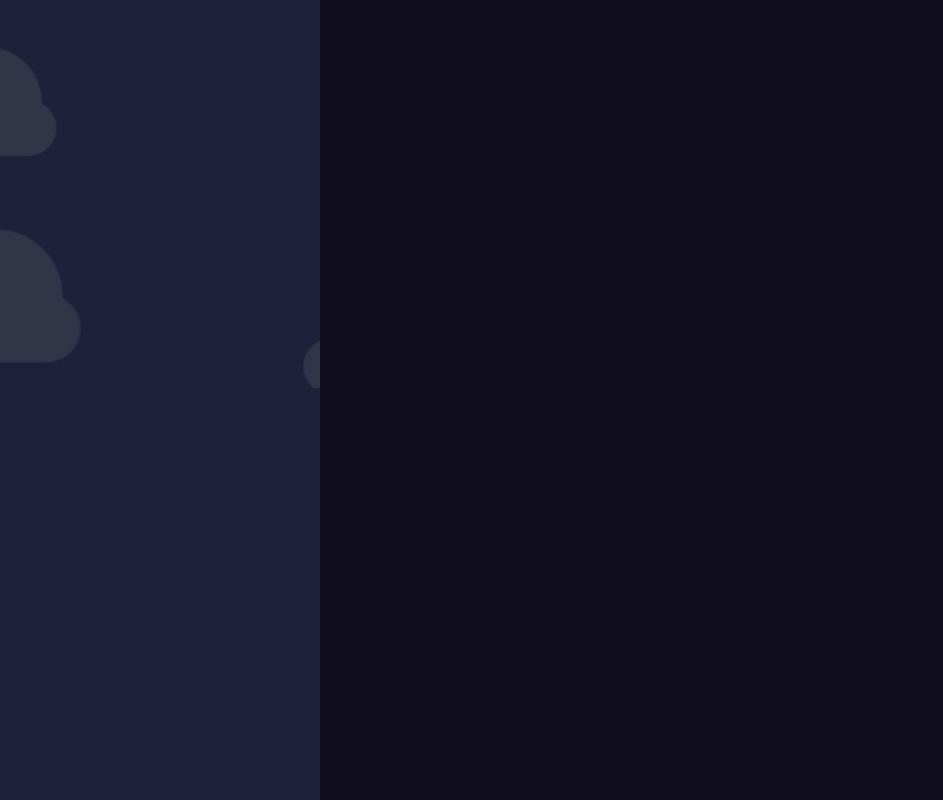
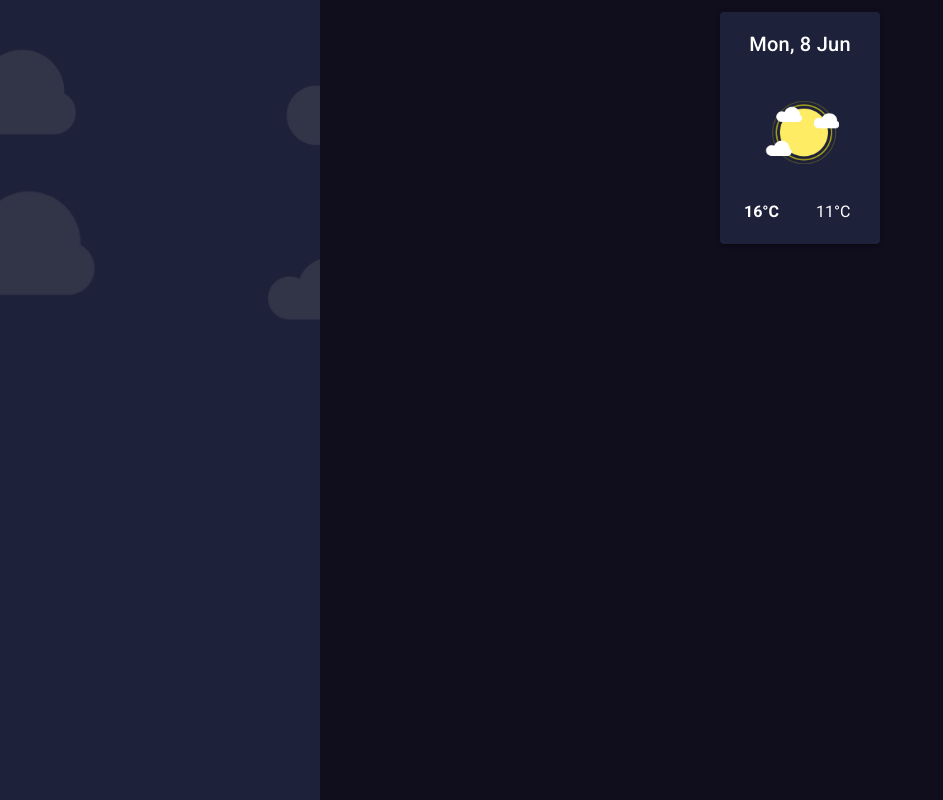
Before and after one commit to Joseline-Pineda/weather-app-v1, a Vue app: page / in a window 1280 px wide. Shown: the whole page, without its empty margins (0-943 px from the left). Built offline with nearby package versions, Linux system fonts and the light colour scheme.

Commit message:
agregando WeatherWidget component

```diff
--- /dev/null
+++ b/src/components/WeatherWidget.vue
@@ -0,0 +1,49 @@
+<template>
+  <v-card class="mx-auto primary" max-width="160">
+    <v-list-item two-line>
+      <v-list-item-content>
+        <v-list-item-title class="text-h6 text-center">
+          Mon, 8 Jun
+        </v-list-item-title>
+      </v-list-item-content>
+    </v-list-item>
+
+    <v-card-text>
+      <v-row>
+        <v-col cols="12" offset-md="2" md="8">
+          <v-img src="@/assets/img/LightCloud.png" alt="Sunny image"></v-img>
+        </v-col>
+      </v-row>
+    </v-card-text>
+    <v-card-actions>
+      <v-list-item class="font-weight-bold" text> 16°C </v-list-item>
+      <v-list-item text> 11°C </v-list-item>
+    </v-card-actions>
+  </v-card>
+</template>
+
+<script>
+export default {
+  data() {
+    return {
+      labels: ["SU", "MO", "TU", "WED", "TH", "FR", "SA"],
+      time: 0,
+      forecast: [
+        {
+          day: "Tuesday",
+          icon: "mdi-white-balance-sunny",
+          temp: "24\xB0/12\xB0",
+        },
+        {
+          day: "Wednesday",
+          icon: "mdi-white-balance-sunny",
+          temp: "22\xB0/14\xB0",
+        },
+        { day: "Thursday", icon: "mdi-cloud", temp: "25\xB0/15\xB0" },
+      ],
+    };
+  },
+};
+</script>
+
+<style scoped></style>
--- a/src/views/HomeView.vue
+++ b/src/views/HomeView.vue
@@ -2,19 +2,23 @@
   <v-container class="fill-height py-0" fluid
     ><v-row class="fill-height"
       ><v-col class="primary" md="3"><v-row class="sidebar"></v-row></v-col
-      ><v-col class="secondary"></v-col></v-row
+      ><v-col class="secondary"><WeatherWidget /></v-col></v-row
   ></v-container>
 </template>
 
 <script>
+import WeatherWidget from "@/components/WeatherWidget.vue";
 export default {
   name: "Home",
+  components: {
+    WeatherWidget,
+  },
 };
 </script>
 <style scoped>
 .sidebar {
   background-image: url(@/assets/img/Cloud-background.png);
-  background-size: 45rem;
+  background-size: 35rem;
   background-position: 45% 15%;
   filter: grayscale(200%) opacity(0.1) drop-shadow(0 0 0 black);
   height: 50%;
```
